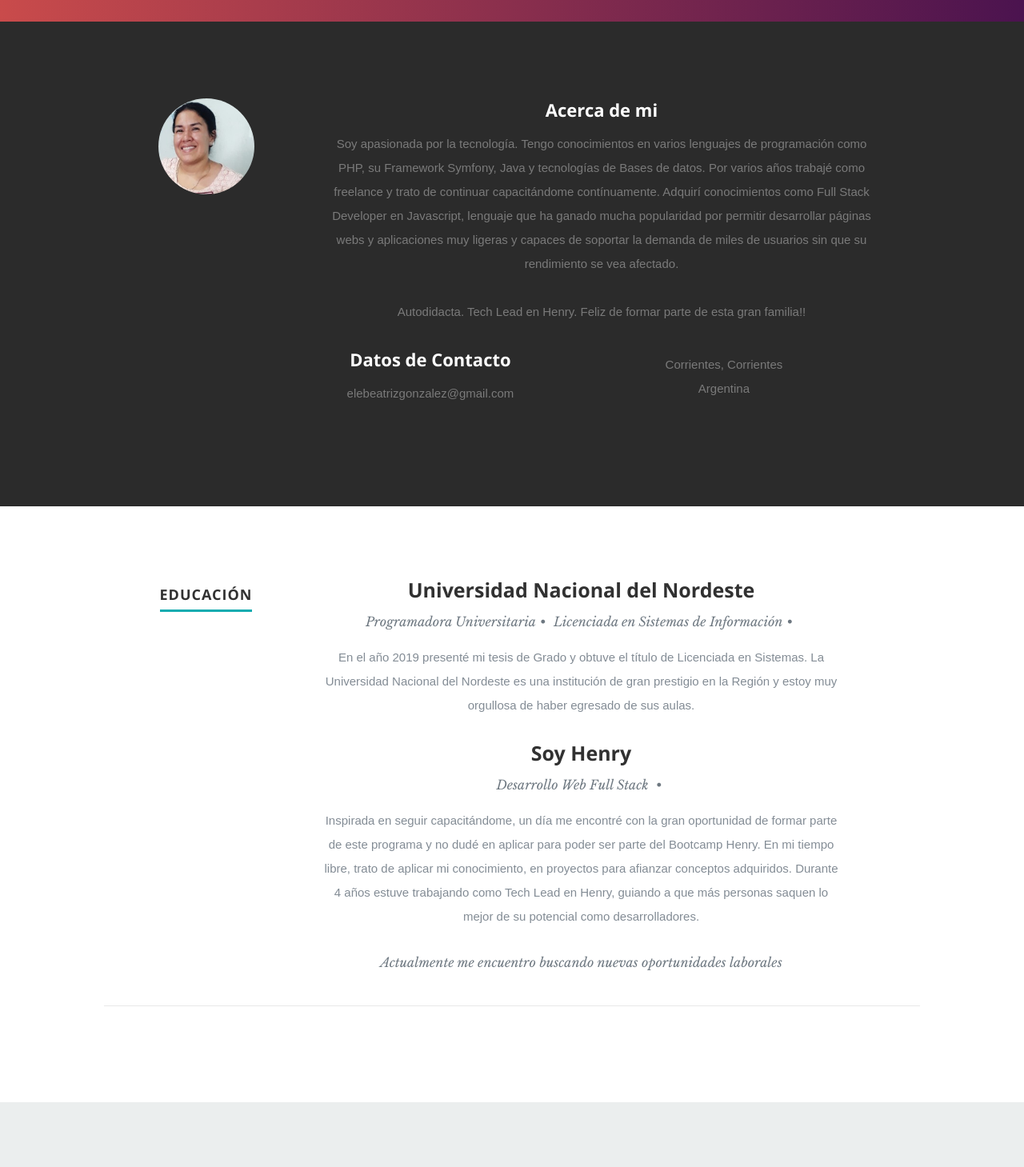
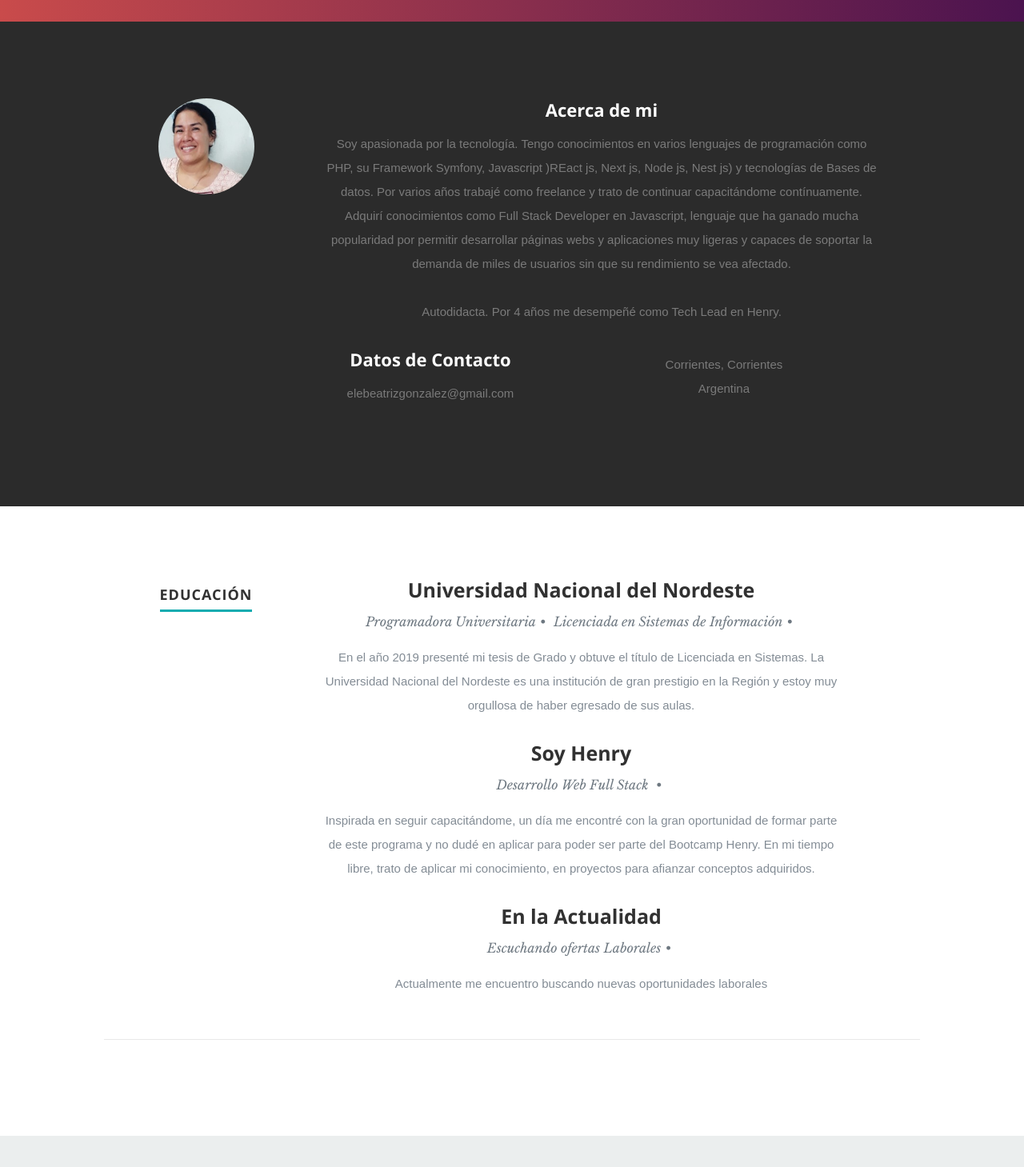
Before and after one commit to elenaGonzalez/profile, a React (Create React App) app: page / in a window 1280 px wide. Shown: the part 773-2232 px from the top of the page at 80% size. Built offline with nearby package versions, Linux system fonts and the light colour scheme.

Commit message:
actualizando about y detalles en resume

```diff
--- a/src/components/about/about.js
+++ b/src/components/about/about.js
@@ -13,12 +13,12 @@ render(){
             <h2>Acerca de mi</h2>
             <p>
               Soy apasionada por la tecnología.
-              Tengo conocimientos en varios lenguajes de programación como PHP, su Framework Symfony, Java y tecnologías de Bases de datos.
+              Tengo conocimientos en varios lenguajes de programación como PHP, su Framework Symfony, Javascript )REact js, Next js, Node js, Nest js) y tecnologías de Bases de datos.
               Por varios años trabajé como freelance y trato de continuar capacitándome contínuamente.
               Adquirí conocimientos como Full Stack Developer en Javascript, lenguaje que ha ganado mucha popularidad por permitir desarrollar páginas webs y aplicaciones muy ligeras y capaces de soportar la demanda de miles de usuarios sin que su rendimiento se vea afectado.
             </p>
             <p>
-              Autodidacta. Tech Lead en Henry. Feliz de formar parte de esta gran familia!!</p>
+              Autodidacta. Por 4 años me desempeñé como Tech Lead en Henry.</p>
             <div className="row">
               <div className="columns contact-details">
                 <h2>Datos de Contacto</h2>
--- a/src/components/resume/resume.js
+++ b/src/components/resume/resume.js
@@ -38,16 +38,28 @@ render() {
                     Inspirada en seguir capacitándome, un día me encontré con la gran oportunidad de formar parte de este programa y no dudé en aplicar para poder ser parte del Bootcamp Henry.
 
                     En mi tiempo libre, trato de aplicar mi conocimiento, en proyectos para afianzar conceptos adquiridos.
-               Durante 4 años estuve trabajando como Tech Lead en Henry, guiando a que más personas saquen lo mejor de su potencial como desarrolladores.
                   </p>
-               <p className="info">Actualmente me encuentro buscando nuevas oportunidades laborales</p>
+                  </div>
+                  <div className="row experiencia">
+
+                    <div className="row item">
+                      <div className="twelve columns">
+                        <h3>En la Actualidad</h3>
+                        <p className="info">
+                          Escuchando ofertas Laborales<span>•</span>{" "}
+                        </p>
+                        <p>Actualmente me encuentro buscando nuevas oportunidades laborales</p>
+                      </div>
+                    </div>{" "}
                   </div>
                 </div>{" "}
                 {/* item end */}
               </div>{" "}
               {/* main-col end */}
+
           </div>
         </section>
       </div>
-    )}
+    )
   }
+}
```
Lines whose indentation alone changed are shown as unchanged.
